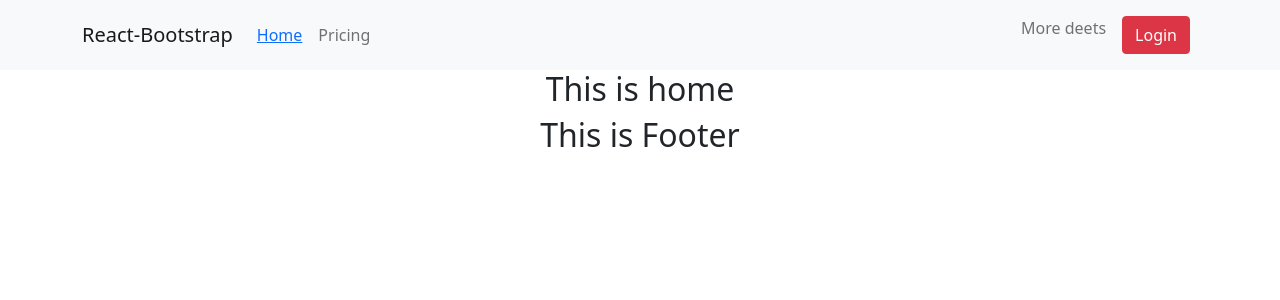
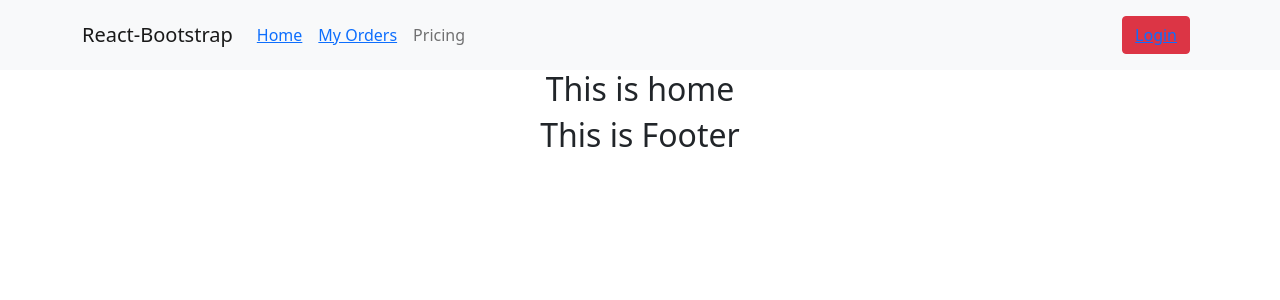
Before and after one commit to sourabahmed/glassy-mart-client-side, a React (Create React App) app: page / in a window 1280 px wide. Shown: the top 300 px of the page. Built offline with nearby package versions, Linux system fonts and the light colour scheme; no server answers.

Commit message:
private-route-added

```diff
--- a/src/App.js
+++ b/src/App.js
@@ -1,13 +1,17 @@
 import 'bootstrap/dist/css/bootstrap.min.css';
 import { BrowserRouter as Router, Switch, Route } from 'react-router-dom';
 import './App.css';
+import AuthProvider from './context/AuthContext/AuthContext';
 import Home from './pages/Home/Home/Home';
 import Login from './pages/Login/Login/Login';
 import Register from './pages/Login/Register/Register';
+import MyOrders from './pages/MyOrders/MyOrders';
+import PrivateRoute from './pages/PrivateRoute/PrivateRoute';
 
 function App() {
   return (
     <div className="App">
+      <AuthProvider>
         <Router>
           <Switch>
             <Route exact path='/'>
@@ -22,8 +26,12 @@ function App() {
             <Route path='/register'>
               <Register></Register>
             </Route>
+            <PrivateRoute to='/myorders'>
+              <MyOrders></MyOrders>
+            </PrivateRoute>
           </Switch>
         </Router>
+      </AuthProvider>
     </div>
   );
 }
--- /dev/null
+++ b/src/context/AuthContext/AuthContext.js
@@ -0,0 +1,15 @@
+import React, { createContext } from 'react';
+import useFirebase from '../../hooks/useFirebase';
+
+
+export const AuthContext = createContext();
+const AuthProvider = ({children}) => {
+    const allContext = useFirebase();
+    return (
+        <AuthContext.Provider value={allContext}>
+            {children}
+        </AuthContext.Provider>
+    );
+};
+
+export default AuthProvider;
--- /dev/null
+++ b/src/hooks/useAuth.js
@@ -0,0 +1,8 @@
+import { useContext } from "react";
+import { AuthContext } from "../context/AuthContext/AuthContext";
+
+const useAuth = () => {
+    const auth = useContext(AuthContext);
+    return auth;
+}
+export default useAuth;
--- a/src/hooks/useFirebase.js
+++ b/src/hooks/useFirebase.js
@@ -11,7 +11,6 @@ const useFirebase = () => {
 
     const auth = getAuth();
     const registerUser = (name, email, password, history) => {
-        console.log('name', name, 'email', email, password);
         setIsLoading(true);
         createUserWithEmailAndPassword(auth, email, password)
             .then((userCredential) => {
@@ -41,31 +40,22 @@ const useFirebase = () => {
 
     const logInUser = (email, password, location, history) => {
         setIsLoading(true);
+        console.log(email, password);
         signInWithEmailAndPassword(auth, email, password)
             .then((userCredential) => {
                 const destination = location?.state?.from || '/';
                 history.replace(destination)
+                setAuthError('');
                 const user = userCredential.user;
-                console.log(user);
                 setUser(user);
-                setAuthError('');
             })
             .catch((error) => {
-                // const errorCode = error.code;
                 const errorMessage = error.message;
                 setAuthError(errorMessage);
             })
             .finally(() => setIsLoading(false));
     }
 
-
-    const logOut = () => {
-        signOut(auth).then(() => {
-            // Sign-out successful.
-        }).catch((error) => {
-            // An error happened.
-        });
-    }
 
     // observer
     useEffect(() => {
@@ -82,6 +72,15 @@ const useFirebase = () => {
     }, [])
 
 
+    const logOut = () => {
+        signOut(auth).then(() => {
+            // Sign-out successful.
+        }).catch((error) => {
+            // An error happened.
+        });
+    }
+
+
     return {
         user,
         isLoading,
--- a/src/pages/Login/Login/Login.js
+++ b/src/pages/Login/Login/Login.js
@@ -1,18 +1,18 @@
 import React from 'react';
 import { useForm } from "react-hook-form";
 import { Link , useHistory, useLocation} from 'react-router-dom';
-import useFirebase from '../../../hooks/useFirebase';
+import useAuth from '../../../hooks/useAuth';
 import Navigation from '../../Shared/Navigation/Navigation';
 
 const Login = () => {
     const { register, handleSubmit } = useForm();
-    const {user, logInUser} = useFirebase();
+    const {logInUser} = useAuth();
 
     const location = useLocation();
     const history = useHistory();
 
     const onSubmit = data => {
-        logInUser(data.email, data.password, history, location)
+        logInUser(data.email, data.password, location, history)
     }
     return (
         <div>
--- a/src/pages/Login/Register/Register.js
+++ b/src/pages/Login/Register/Register.js
@@ -1,14 +1,14 @@
 import React from 'react';
 import { useForm } from "react-hook-form";
 import { Link, useHistory } from 'react-router-dom';
-import useFirebase from '../../../hooks/useFirebase';
+import useAuth from '../../../hooks/useAuth';
 import Navigation from '../../Shared/Navigation/Navigation';
 
 const Register = () => {
     const { register, handleSubmit } = useForm();
     const history = useHistory();
 
-    const {user, registerUser} = useFirebase();
+    const {user, registerUser} = useAuth();
 
     const onSubmit = data => {
         if(data.password !== data.password2){
--- /dev/null
+++ b/src/pages/MyOrders/MyOrders.js
@@ -0,0 +1,13 @@
+import React from 'react';
+import Navigation from '../Shared/Navigation/Navigation';
+
+const MyOrders = () => {
+    return (
+        <div>
+            <Navigation></Navigation>
+            <h2>This is my orders</h2>
+        </div>
+    );
+};
+
+export default MyOrders;
--- /dev/null
+++ b/src/pages/PrivateRoute/PrivateRoute.js
@@ -0,0 +1,28 @@
+
+import React from 'react';
+import { Redirect, Route } from 'react-router';
+import useAuth from '../../hooks/useAuth';
+
+const PrivateRoute = ({ children, ...rest }) => {
+    const { user, isLoading} = useAuth();
+    if(isLoading){ return <h2>hfh</h2>}
+    return (
+        <Route
+            {...rest}
+            render={({ location }) =>
+                user.email ? (
+                    children
+                ) : (
+                    <Redirect
+                        to={{
+                            pathname: "/login",
+                            state: { from: location }
+                        }}
+                    />
+                )
+            }
+        />
+    );
+};
+
+export default PrivateRoute;
--- a/src/pages/Shared/Navigation/Navigation.js
+++ b/src/pages/Shared/Navigation/Navigation.js
@@ -1,10 +1,10 @@
 import React from 'react';
 import { Container, Nav, Navbar } from 'react-bootstrap';
 import { Link } from 'react-router-dom';
-import useFirebase from '../../../hooks/useFirebase';
+import useAuth from '../../../hooks/useAuth'
 
 const Navigation = () => {
-    const{user, logOut} = useFirebase();
+    const{user, logOut} = useAuth();
     return (
         <Navbar collapseOnSelect expand="lg" bg="light" variant="light">
             <Container>
@@ -13,20 +13,26 @@ const Navigation = () => {
                 <Navbar.Collapse id="responsive-navbar-nav">
                     <Nav className="me-auto">
                         <Nav.Link >
-                            <Link to='home'>Home</Link>
+                            <Link to='/home'>Home</Link>
+                        </Nav.Link>
+                        <Nav.Link >
+                            <Link to='/myorders'>My Orders</Link>
                         </Nav.Link>
                         <Nav.Link href="#pricing">Pricing</Nav.Link>
                     </Nav>
                     <Nav>
-                        <Nav.Link href="#deets">More deets</Nav.Link>
+                        <Nav.Link>{user.displayName}</Nav.Link>
                         {/* <Nav.Link >
                             <Link to='/login'>Login</Link>
                         </Nav.Link> */}
                         <Nav.Link >
+
                             {
-                                user?.eamil? <button onClick={logOut} className="btn btn-danger">Logout</button>:
-                                <Link to='/login'><button className="btn btn-danger">Login</button></Link>
+                                user.email? <button onClick={logOut} className="btn btn-danger">Logout</button>:
+                                <button className="btn btn-danger"><Link to="/login">Login</Link></button>
                             }
+
+
                         </Nav.Link>
                     </Nav>
                 </Navbar.Collapse>
```
Also changed, not shown: package.json (+18 -1 lines), 2 other files (tests, documents, lock files or other folders). Lines whose indentation alone changed are shown as unchanged.
